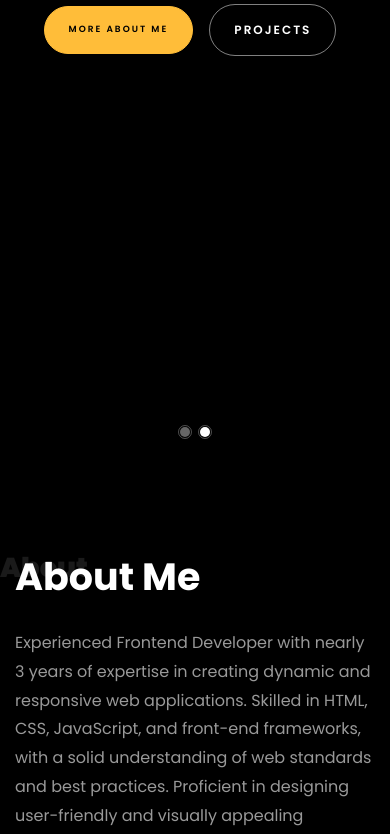
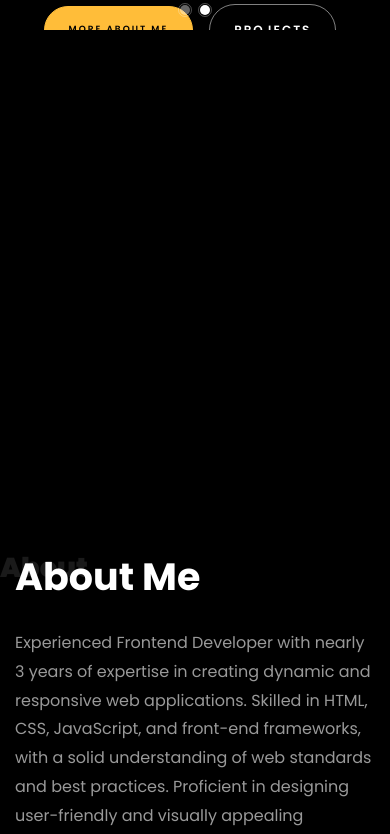
Before and after one commit to vishalworkingspace/VISHAL-MALVIYA, a plain HTML site: page index.html in a window 390 px wide. Shown: the part 458-1292 px from the top of the page. Drawn offline with Linux system fonts and the light colour scheme; files whose address does not match are found by name.

Commit message:
Update mobile-fixes.css

```diff
--- a/css/mobile-fixes.css
+++ b/css/mobile-fixes.css
@@ -28,8 +28,9 @@ html, body {
     }
 
     .home-slider, .home-slider .slider-item {
-        height: 100vh !important;
-        min-height: 600px;
+        height: 50vh !important;
+        min-height: 400px;
+        z-index: -99 !important;
     }
 
     .one-third.js-fullheight {
```
